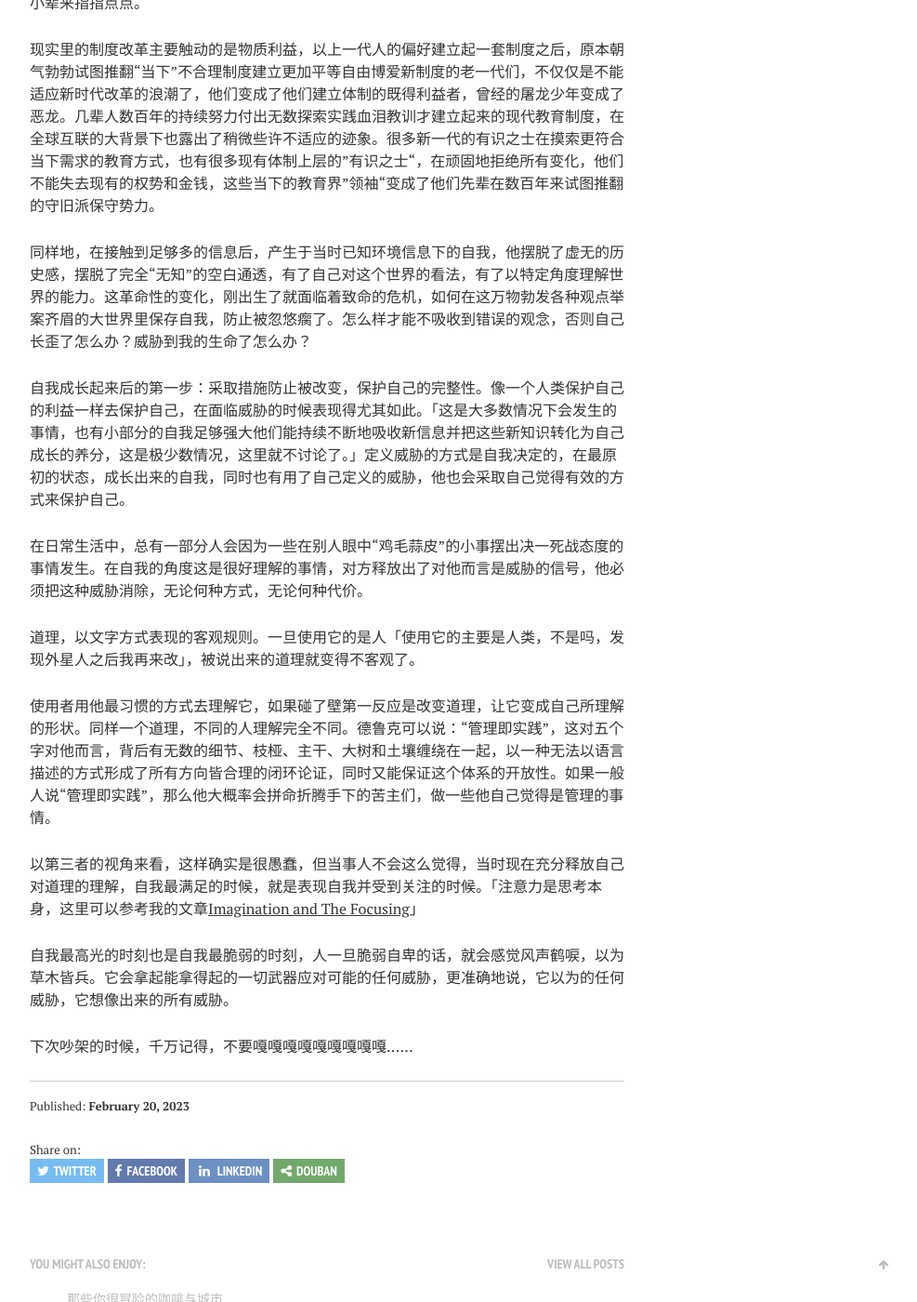
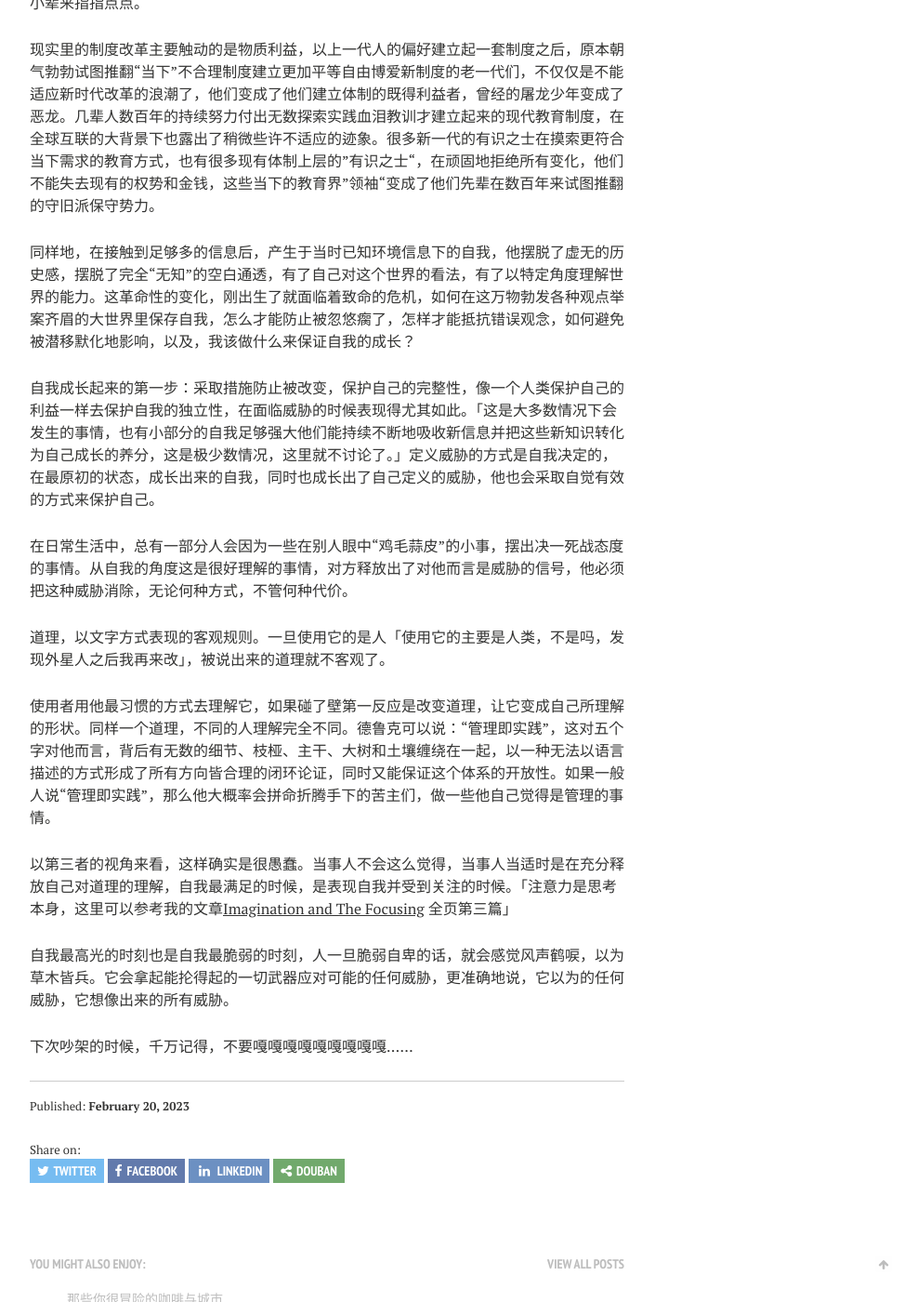
Before and after one commit to jarynzhang/jarynzhang.github.io, a Jekyll site: the page built from _posts/2023-02-20-每一个道理都有它的脾气.md, in a window 1280 px wide and 1400 px high, scrolled down 2464 px. Shown: the whole window at 93% size, without its empty margins (288-1275 px from the left). Built offline with Jekyll 4.4.1, drawn with Linux system fonts in a browser that asks for light colours; nearby versions of some CDN libraries; our own code applies the rules of GitHub Pages for plain Markdown files; some of the changed text lies outside the part shown.

Commit message:
articles fixed

```diff
--- a/_posts/2023-02-20-每一个道理都有它的脾气.md
+++ b/_posts/2023-02-20-每一个道理都有它的脾气.md
@@ -55,7 +55,7 @@ excerpt: 毕竟，吵架只是一个互相证明对方是残疾人的游戏。
 
 
 
-哲学家也是有脾气的，有脾气的人嘴臭天经地义，吵架还是小事，孔子况且可以罗织罪名诛杀少正卯，这时候就不管仁者为仁的信条了。如果要讲理，还能说这是大仁，拥有“错误”意识形态的人必须杀，圣人尚且如此，后世以大义之名杀人的人都得叫声致圣先师。当然，这不能否认孔子在儒家学说上的地位，人人都会做蠢事，会做蠢事的人，一定也能在其它某些地方做不蠢的事。不过这些事，主不在乎。
+哲学家也是有脾气的，有脾气的人嘴臭天经地义，吵架还是小事，孔子况且可以罗织罪名诛杀少正卯，这时候就不管仁者为仁的信条了。你跟他讲道理，还要说这是大仁大义，拥有“错误”意识形态的人必须死，圣人尚且如此，后世以大义之名行欺世盗名之实的人都得叫声至圣先师。当然，这不能否认孔子在儒家学说上的成就，人人都会做蠢事，会做蠢事的人，一定也能在其它某些地方做不蠢的事。不过这些事，主不在乎。
 
 
 
@@ -103,19 +103,19 @@ excerpt: 毕竟，吵架只是一个互相证明对方是残疾人的游戏。
 
 
 
-同样地，在接触到足够多的信息后，产生于当时已知环境信息下的自我，他摆脱了虚无的历史感，摆脱了完全“无知”的空白通透，有了自己对这个世界的看法，有了以特定角度理解世界的能力。这革命性的变化，刚出生了就面临着致命的危机，如何在这万物勃发各种观点举案齐眉的大世界里保存自我，防止被忽悠瘸了。怎么样才能不吸收到错误的观念，否则自己长歪了怎么办？威胁到我的生命了怎么办？
+同样地，在接触到足够多的信息后，产生于当时已知环境信息下的自我，他摆脱了虚无的历史感，摆脱了完全“无知”的空白通透，有了自己对这个世界的看法，有了以特定角度理解世界的能力。这革命性的变化，刚出生了就面临着致命的危机，如何在这万物勃发各种观点举案齐眉的大世界里保存自我，怎么才能防止被忽悠瘸了，怎样才能抵抗错误观念，如何避免被潜移默化地影响，以及，我该做什么来保证自我的成长？
 
 
 
-自我成长起来后的第一步：采取措施防止被改变，保护自己的完整性。像一个人类保护自己的利益一样去保护自己，在面临威胁的时候表现得尤其如此。「这是大多数情况下会发生的事情，也有小部分的自我足够强大他们能持续不断地吸收新信息并把这些新知识转化为自己成长的养分，这是极少数情况，这里就不讨论了。」定义威胁的方式是自我决定的，在最原初的状态，成长出来的自我，同时也有用了自己定义的威胁，他也会采取自己觉得有效的方式来保护自己。
+自我成长起来的第一步：采取措施防止被改变，保护自己的完整性，像一个人类保护自己的利益一样去保护自我的独立性，在面临威胁的时候表现得尤其如此。「这是大多数情况下会发生的事情，也有小部分的自我足够强大他们能持续不断地吸收新信息并把这些新知识转化为自己成长的养分，这是极少数情况，这里就不讨论了。」定义威胁的方式是自我决定的，在最原初的状态，成长出来的自我，同时也成长出了自己定义的威胁，他也会采取自觉有效的方式来保护自己。
 
 
 
-在日常生活中，总有一部分人会因为一些在别人眼中“鸡毛蒜皮”的小事摆出决一死战态度的事情发生。在自我的角度这是很好理解的事情，对方释放出了对他而言是威胁的信号，他必须把这种威胁消除，无论何种方式，无论何种代价。
+在日常生活中，总有一部分人会因为一些在别人眼中“鸡毛蒜皮”的小事，摆出决一死战态度的事情。从自我的角度这是很好理解的事情，对方释放出了对他而言是威胁的信号，他必须把这种威胁消除，无论何种方式，不管何种代价。
 
 
 
-道理，以文字方式表现的客观规则。一旦使用它的是人「使用它的主要是人类，不是吗，发现外星人之后我再来改」，被说出来的道理就变得不客观了。
+道理，以文字方式表现的客观规则。一旦使用它的是人「使用它的主要是人类，不是吗，发现外星人之后我再来改」，被说出来的道理就不客观了。
 
 
 
@@ -123,11 +123,11 @@ excerpt: 毕竟，吵架只是一个互相证明对方是残疾人的游戏。
 
 
 
-以第三者的视角来看，这样确实是很愚蠢，但当事人不会这么觉得，当时现在充分释放自己对道理的理解，自我最满足的时候，就是表现自我并受到关注的时候。「注意力是思考本身，这里可以参考我的文章[Imagination and The Focusing](https://blog.jarynzhang.us/archive/未单发文章存档02/)」
+以第三者的视角来看，这样确实是很愚蠢。当事人不会这么觉得，当事人当适时是在充分释放自己对道理的理解，自我最满足的时候，是表现自我并受到关注的时候。「注意力是思考本身，这里可以参考我的文章[Imagination and The Focusing](https://blog.jarynzhang.us/archive/未单发文章存档02/) 全页第三篇」
 
 
 
-自我最高光的时刻也是自我最脆弱的时刻，人一旦脆弱自卑的话，就会感觉风声鹤唳，以为草木皆兵。它会拿起能拿得起的一切武器应对可能的任何威胁，更准确地说，它以为的任何威胁，它想像出来的所有威胁。
+自我最高光的时刻也是自我最脆弱的时刻，人一旦脆弱自卑的话，就会感觉风声鹤唳，以为草木皆兵。它会拿起能抡得起的一切武器应对可能的任何威胁，更准确地说，它以为的任何威胁，它想像出来的所有威胁。
 
 
 
```
Also changed, not shown: other parts of _posts/2023-02-20-每一个道理都有它的脾气.md (+1 -1 lines), 1 other file.
